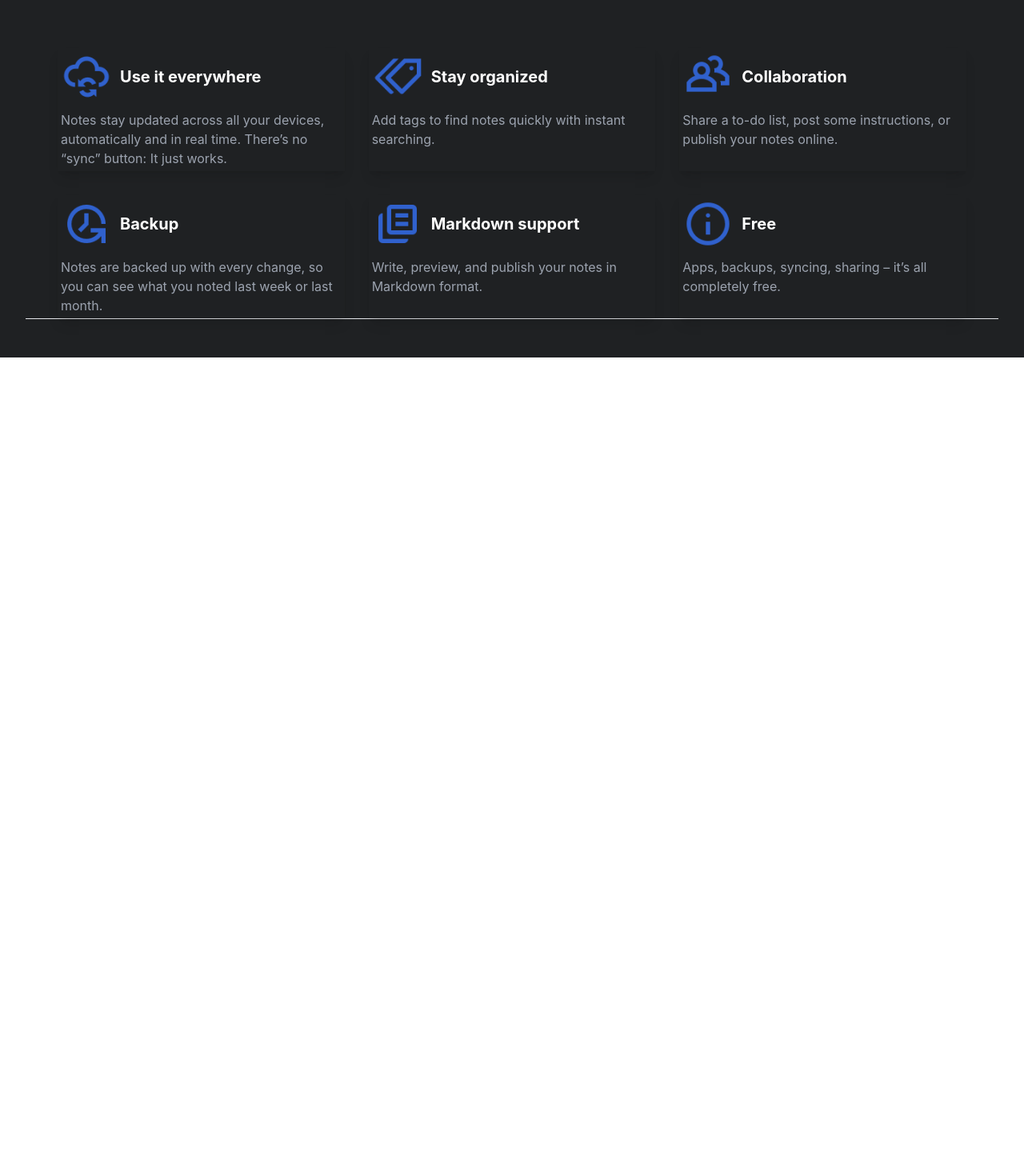
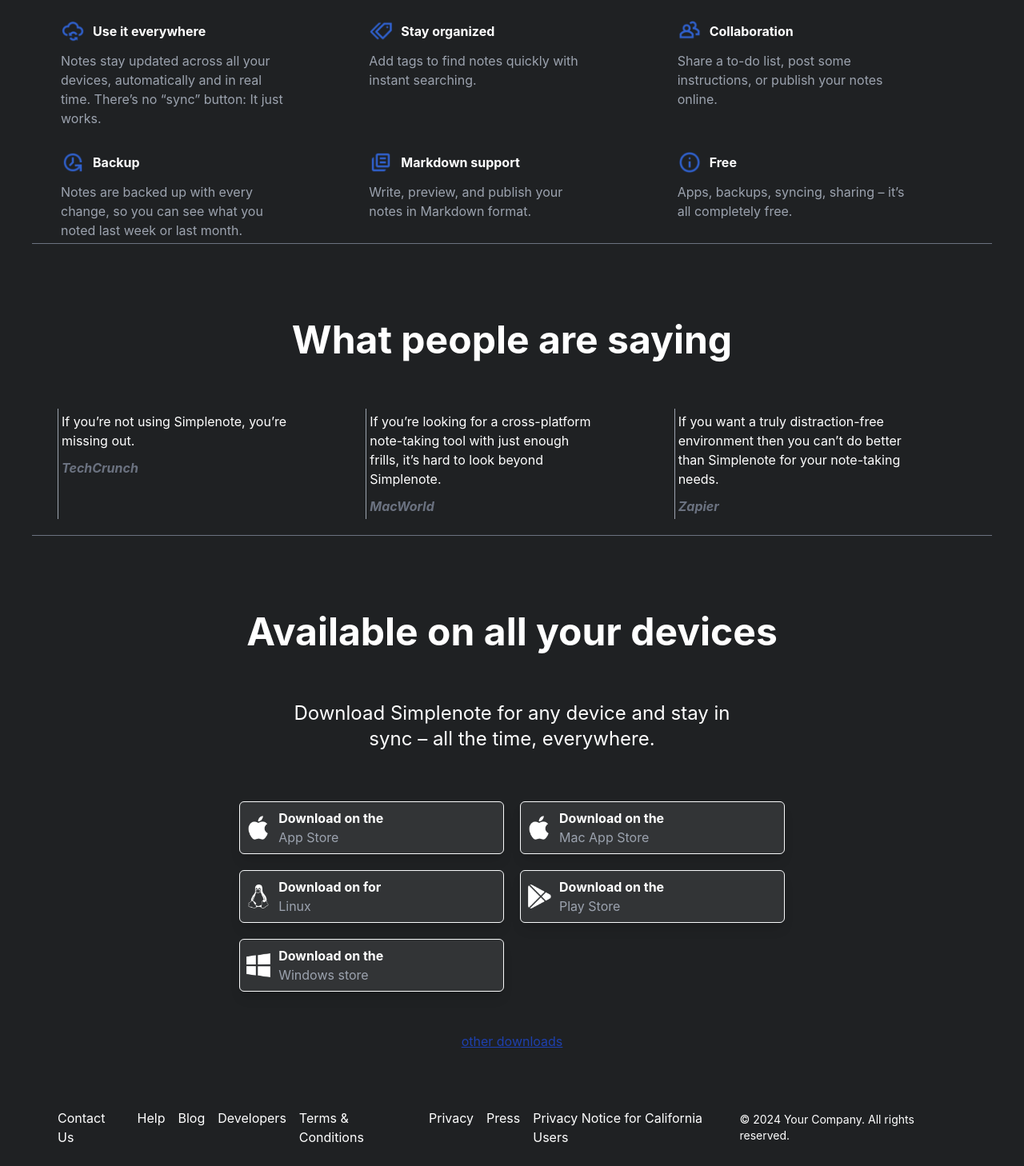
Before and after one commit to Cavidan232/simple-note-clon, a React (Vite) app: page / in a window 1280 px wide. Shown: the part 1361-2819 px from the top of the page at 80% size. Before the commit the page ends 1808 px from the top, so only its background shows below. Built offline with nearby package versions, Linux system fonts and the light colour scheme.

Commit message:
home page completed

```diff
--- /dev/null
+++ b/src/components/Home/Download.jsx
@@ -0,0 +1,47 @@
+
+import app from "../../assets/ic-app-store-mac.png"
+import app2 from "../../assets/ic-app-store-mac.png"
+import Linux from "../../assets/ic-linux.png"
+import store from "../../assets/ic-play-store.png"
+import window2 from "../../assets/ic-windows.png"
+import { Link } from "react-router-dom"
+function Download() {
+  const cards = [
+    { id: 1, image: app, title: "App Store", description: "Download on the" },
+    { id: 2, image:app2, title: "Mac App Store", description: "Download on the"  },
+    { id: 3, image:Linux, title: "Linux",  description: "Download on for" },
+    { id: 4, image: store, title: "Play Store", description: "Download on the" },
+    { id: 5, image: window2, title: "Windows store", description: "Download on the" },
+  ];
+
+  return (
+    <div className="bg-custom-dark text-white px-4 py-8 md:px-8 md:py-12">
+      <div className="container  simple w-full flex flex-col gap-[30px] items-center justify-center">
+        <h1 className="text-5xl md:w-[80%] md:text-center w-full font-bold mb-8 text-center">
+        Available on all your devices
+        </h1>
+        <p className="text-2xl md:w-[50%] md:text-center w-full font-normal mb-8 text-center">
+        Download Simplenote for any device and stay in sync – all the time, everywhere.
+        </p>
+        <div className="cards grid grid-cols-1 md:grid-cols-2 pb-[20px]  w-[60%] gap-[20px]">
+          {cards.map((card, index) => (
+            <div key={index} className='flex items-center  bg-custom-dark-2 rounded-[6px] p-2 shadow-lg border  border-gray-50 gap-[10px]'>
+              <div className='flex items-center justify-start gap-[10px]'>
+                <img src={card.image}className='w-[30px]'  alt={card.title} />
+              </div>
+              <div className="text">
+             <span className='font-bold text-[16px]'>{card.description}</span>
+              <p className='text-gray-400'>{card.title}</p>
+              </div>
+
+            </div>
+          ))}
+        </div>
+<Link className="underline text-blue-800" >other downloads </Link>
+      </div>
+
+    </div>
+  );
+}
+
+export default Download;
--- a/src/components/Home/Footer.jsx
+++ b/src/components/Home/Footer.jsx
@@ -1,33 +1,38 @@
 import React from 'react';
 
-function Features() {
+function Footer() {
+  const links = [
+    { id: 1, title: 'Contact Us', href: '#' },
+    { id: 2, title: 'Help', href: '#' },
+    { id: 3, title: 'Blog', href: '#' },
+    { id: 4, title: 'Developers', href: '#' },
+    { id: 5, title: 'Terms & Conditions', href: '#' },
+    { id: 6, title: 'Privacy', href: '#' },
+    { id: 7, title: 'Press', href: '#' },
+    { id: 8, title: 'Privacy Notice for California Users', href: '#' },
+  ];
+
   return (
-    <div>
-    <div className="py-16 bg-gray-100 text-center">
-      <h2 className="text-3xl font-bold mb-4">Features</h2>
-      <p className="text-lg mb-8">Here are some amazing features of Simplenote.</p>
-      <div className="max-w-4xl mx-auto grid gap-8 grid-cols-1 md:grid-cols-2 lg:grid-cols-3">
-        <div className="p-4 bg-white rounded shadow-md">
-          <h3 className="text-2xl font-bold mb-2">Feature 1</h3>
-          <p>Short description of feature 1.</p>
+    <footer className="bg-custom-dark text-white py-4 md:py-6">
+      <div className="container mx-auto px-4 flex flex-col items-center md:flex-row justify-between">
+        <div className="flex flex-col md:flex-row items-center md:items-start gap-4">
+          {links.map((link) => (
+            <a
+              key={link.id}
+              href={link.href}
+              className="t
+              hover:text-white transition duration-300 ease-in-out"
+            >
+              {link.title}
+            </a>
+          ))}
         </div>
-        <div className="p-4 bg-white rounded shadow-md">
-          <h3 className="text-2xl font-bold mb-2">Feature 2</h3>
-          <p>Short description of feature 2.</p>
-        </div>
-        <div className="p-4 bg-white rounded shadow-md">
-          <h3 className="text-2xl font-bold mb-2">Feature 3</h3>
-          <p>Short description of feature 3.</p>
+        <div className="text-light text-sm mt-4 md:mt-0">
+          © 2024 Your Company. All rights reserved.
         </div>
       </div>
-    </div>
-        <footer className="bg-custom-dark text-white py-8 text-center">
-        <div className="container mx-auto">
-          <p>&copy; {new Date().getFullYear()} Simplenote. All rights reserved.</p>
-        </div>
-      </footer>
-      </div>
+    </footer>
   );
 }
 
-export default Features;
+export default Footer;
--- /dev/null
+++ b/src/components/Home/Saying.jsx
@@ -0,0 +1,34 @@
+import React from 'react'
+
+function Saying() {
+    const texts=[
+{
+    description:"If you’re not using Simplenote, you’re missing out.",title:"TechCrunch"
+},
+{
+    description:"If you’re looking for a cross-platform note-taking tool with just enough frills, it’s hard to look beyond Simplenote.",title:"MacWorld"
+},
+{  description:"If you want a truly distraction-free environment then you can’t do better than Simplenote for your note-taking needs.", title:"Zapier"}
+    ]
+    return (
+        <div className="bg-custom-dark text-white px-4 py-8 md:px-8 md:py-12">
+          <div className="container border-b border-b-gray-500  simple w-full flex flex-col gap-[30px] items-center justify-center">
+            <h1 className="text-5xl md:w-[80%] md:text-center w-full font-bold mb-8 text-center">
+            What people are saying
+            </h1>
+            <div className="cards grid md:grid-cols-3 grid-cols-1 w-full gap-[20px] pb-[20px]">
+              {texts.map((text, index) => (
+                <div key={index} className='flex p-1 border-l border-gray-400 flex-col  gap-[10px]'>
+                              <p className='text-white-400 w-[80%]'>{text.description}</p>
+                    <i className='font-bold text-gray-500 text-[16px]'>{text.title}</i>
+
+                </div>
+              ))}
+            </div>
+
+          </div>
+
+        </div>
+      );
+    }
+export default Saying
--- a/src/components/Home/Simple.jsx
+++ b/src/components/Home/Simple.jsx
@@ -17,24 +17,24 @@
 
   return (
     <div className="bg-custom-dark text-white px-4 py-8 md:px-8 md:py-12">
-      <div className="container simple w-full flex flex-col gap-[30px] items-center justify-center">
-        <h1 className="text-4xl md:w-[50%] md:text-center w-full font-bold mb-8 text-center">
+      <div className="container border-b border-b-gray-500  simple w-full flex flex-col gap-[30px] items-center justify-center">
+        <h1 className="text-4xl md:w-[80%] md:text-center w-full font-bold mb-8 text-center">
           Comprehensive underneath, simple on the surface
         </h1>
-        <div className="cards grid grid-cols-1 md:grid-cols-2 lg:grid-cols-3 w-full gap-[30px]">
+        <div className="cards grid grid-cols-1 md:grid-cols-2 lg:grid-cols-3 w-full gap-[20px]">
           {cards.map((card, index) => (
-            <div key={index} className='flex p-1 flex-col shadow-lg gap-[10px]'>
+            <div key={index} className='flex p-1 flex-col  gap-[10px]'>
               <div className='flex items-center justify-start gap-[10px]'>
-                <img src={card.image} alt={card.title} />
-                <span className='font-bold text-[20px]'>{card.title}</span>
+                <img src={card.image}className='w-[30px]'  alt={card.title} />
+                <span className='font-bold text-[16px]'>{card.title}</span>
               </div>
-              <p className='text-gray-400'>{card.description}</p>
+              <p className='text-gray-400 w-[80%]'>{card.description}</p>
             </div>
           ))}
         </div>
 
       </div>
-      <hr className='bg-white' />
+
     </div>
   );
 }
--- a/src/pages/Home.jsx
+++ b/src/pages/Home.jsx
@@ -3,12 +3,17 @@
 import Banner from "../components/Home/Banner"
 import Footer from "../components/Home/Footer"
 import Simple from "../components/Home/Simple"
+import Saying from "../components/Home/Saying"
+import Download from "../components/Home/Download"
 function Home() {
   return (
     <div className='bg-custom-dark'>
       <Navbar/>
       <Banner/>
       <Simple/>
+      <Saying/>
+      <Download/>
+      <Footer/>
     </div>
   )
 }
--- a/tailwind.config.js
+++ b/tailwind.config.js
@@ -9,15 +9,11 @@
       colors:{
         "custom-dark":"#1f2123",
         "custom-blue":"#3361cc",
-        "custom-light":"#d5dff5"
+        "custom-light":"#d5dff5",
+        "custom-dark-2":"#323436"
       },
       fontFamily: {
         'sf-pro': ['"SF Pro Display"', 'SF Pro Icons', 'Helvetica Neue', 'Helvetica', 'Arial', 'sans-serif'],
-      },
-      container: {
-        center: true,
-        padding: '1rem',
-        maxWidth:'1000px',
       },
     },
   },
```
